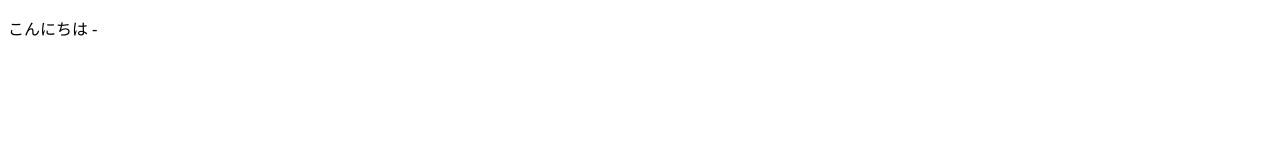
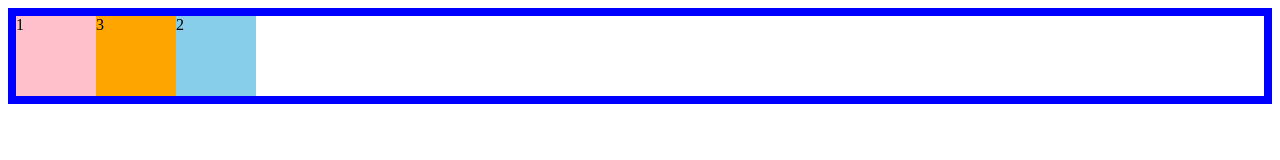
Before and after one commit to Hijikata1869/html-css, a plain HTML site: page index.html in a window 1280 px wide. Drawn offline with Linux system fonts and the light colour scheme.

Commit message:
flex-boxの学習に移行

```diff
--- a/index.html
+++ b/index.html
@@ -3,14 +3,18 @@
 
 <head>
   <meta charset="UTF-8">
+  <meta http-equiv="X-UA-Compatible" content="IE=edge">
   <meta name="viewport" content="width=device-width, initial-scale=1.0">
-  <title>My Selectors</title>
+  <title>My Flexbox</title>
   <link rel="stylesheet" href="style.css">
 </head>
 
 <body>
-  <p>こんにちは</p>
-
+  <div class="container">
+    <div class="item-1">1</div>
+    <div class="item-2">2</div>
+    <div class="item-3">3</div>
+  </div>
 </body>
 
 </html>
--- a/style.css
+++ b/style.css
@@ -1,7 +1,25 @@
 @charset "utf-8";
 
+.container {
+  border: 8px solid blue;
+  display: flex;
+}
 
+.item-1 {
+  width: 80px;
+  height: 80px;
+  background-color: pink;
+}
 
-p::after {
-  content: ' - '
+.item-2 {
+  width: 80px;
+  height: 80px;
+  background-color: skyblue;
+  order: 1;
 }
+
+.item-3 {
+  width: 80px;
+  height: 80px;
+  background-color: orange;
+}
```
Also changed, not shown: forest.png (added), license.txt (added), logo.png (added).
